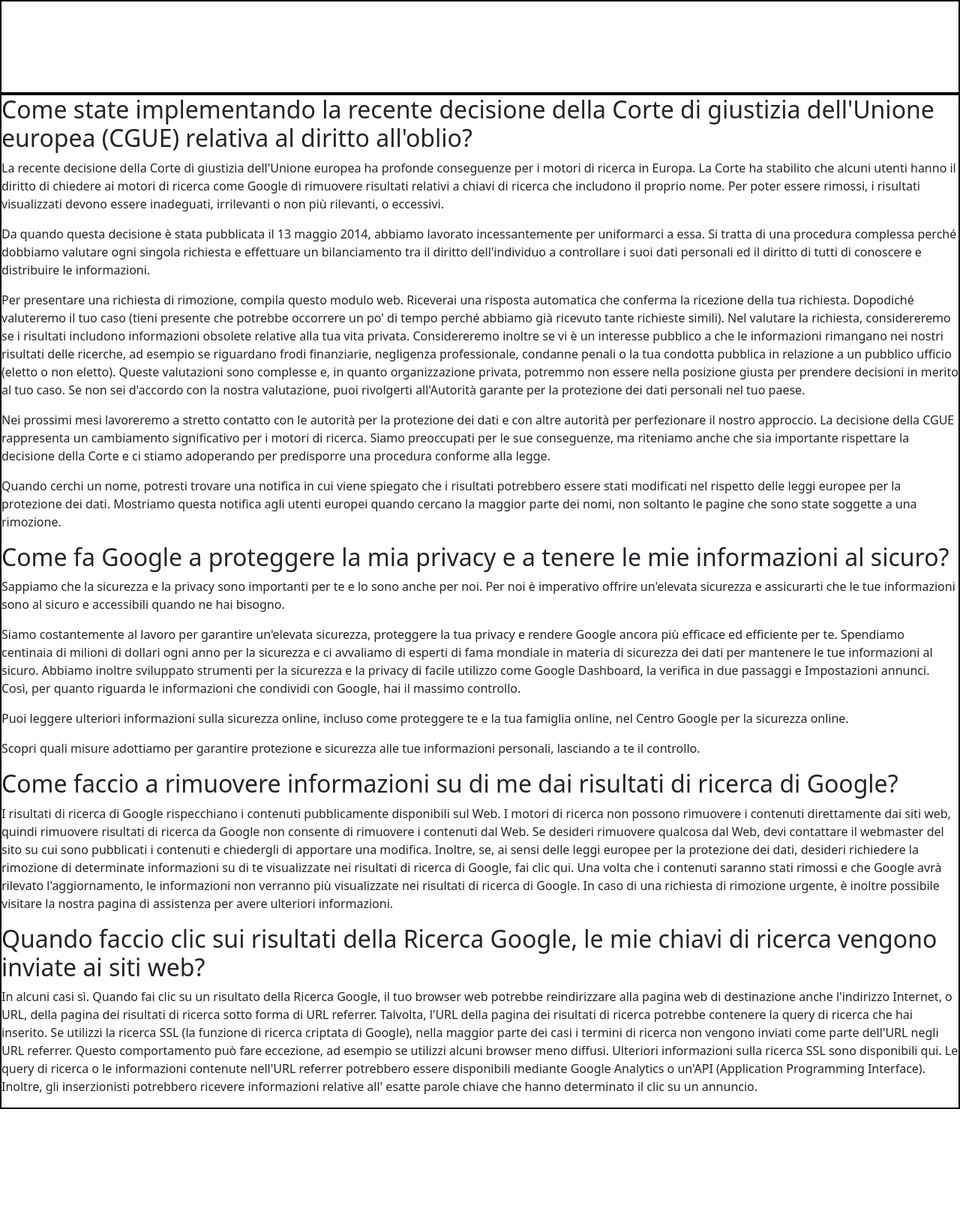
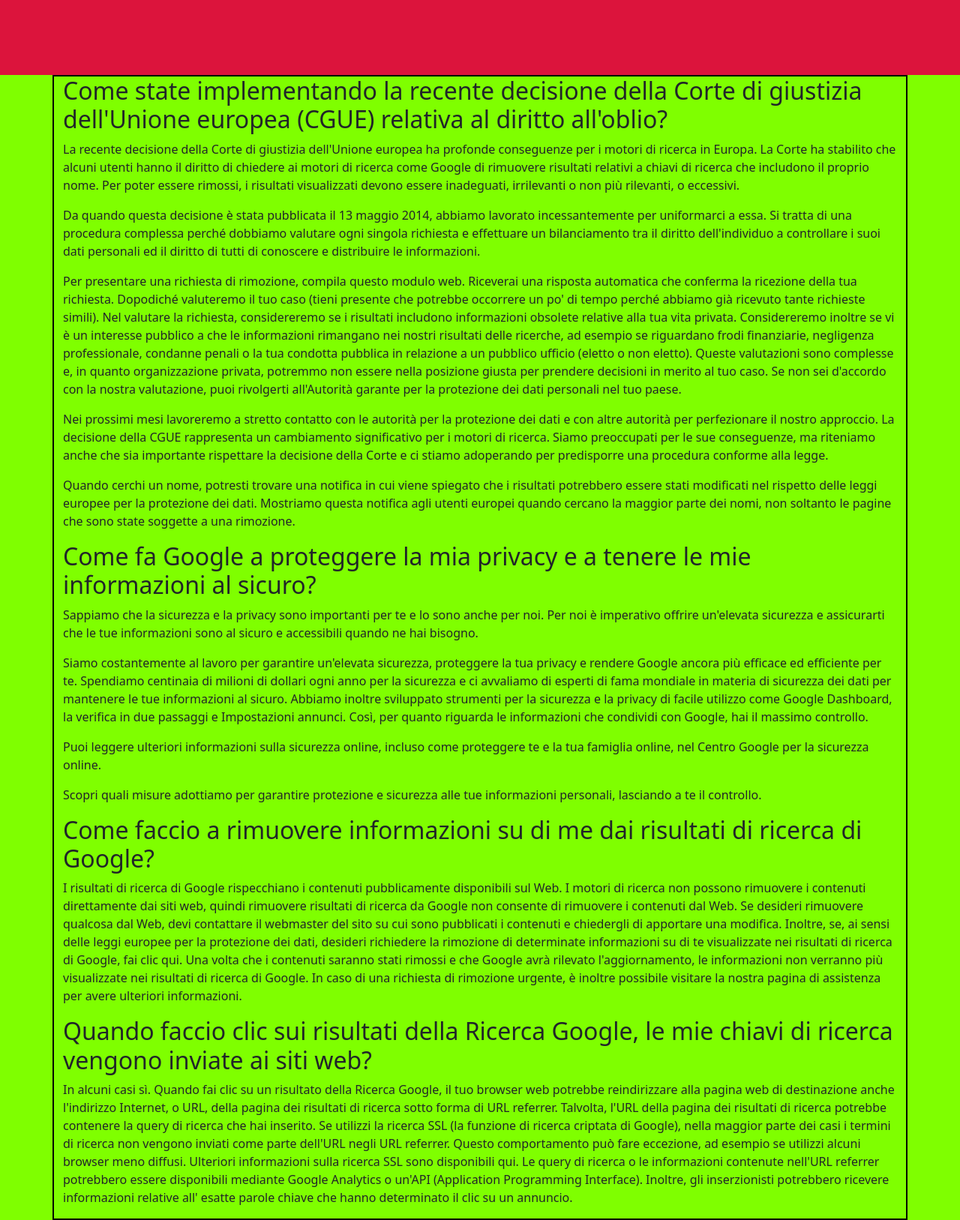
Before and after one commit to 78741722Ale/php-google-faq, a PHP site: page / in a window 1280 px wide. Shown: the whole page at 75% size. Before the commit the page ends 1479 px from the top, so only its background shows below. Run offline with PHP 8.4, Linux system fonts and the light colour scheme.

Commit message:
Iniettato tramite struttura dati, Rimane da sistemare e completare grafica

```diff
--- a/assets/css/style.css
+++ b/assets/css/style.css
@@ -5,23 +5,35 @@
     box-sizing: border-box;
 }
 
+/* Common utilities per verificare i container */
+.bordo {
+    border: 2px solid black;
+}
+
 /* Regola al body  */
 body {
     /* Overflow */
     overflow-x: hidden;
     overflow-y: scroll;
+    /* Width & Heigth */
+    width: 100vw;
 }
 
 /* Header del sito  */
 #site_header {
-    height: 125px;
-    border: 2px solid black;
+    height: 100px;
+    background-color: crimson;
     width: 100%;
 }
 
 /* Corpo del sito */
 #site_main {
     width: 100%;
-    border: 2px solid black;
-    height: calc(100% - 125px);
+    background-color: chartreuse;
+    height: calc(100% - 100px);
 }
+
+/* Altezza della row */
+.h_80 {
+    height: 80%;
+}
--- a/index.php
+++ b/index.php
@@ -90,7 +90,8 @@ $database = [
     <!-- /#site_main -->
     <div id="site_main">
     <!-- Tutto questo racchiuso in un container md/xl -->
-
+        <div class="container-xl p-0 h-100 d-flex justify-content-center align-items-center">
+            <div class="row bordo m-0 h_80 w-100">
                 <!-- Primo For Each per la struttura dati -->
             <!-- $database => array di riferimento -->
             <!-- $faqs(date) => indici array di riferimento, è la key -->
@@ -101,7 +102,7 @@ $database = [
                 var_dump("Questo è la Value (faq) ==> in pratica il contenuto (stringhe) dei vari array");
                 var_dump($faq); */
                 ?>
-        <h2> <?= $faqs?></h2>
+                <h2><?= $faqs?></h2>
                 <!-- $faq(posts) => è la key -->
                 <!-- $singleFaq($post) => è il value -->
                 <?php foreach ($faq as $singleFaq) : ?>
@@ -110,10 +111,9 @@ $database = [
                 <?php endforeach; ?>
             <!-- Closure del primo for each -->
             <?php endforeach; ?>
-
             </div>
-
-
+        </div>
+    </div>
 
 
 
```
Lines whose indentation alone changed are shown as unchanged.
